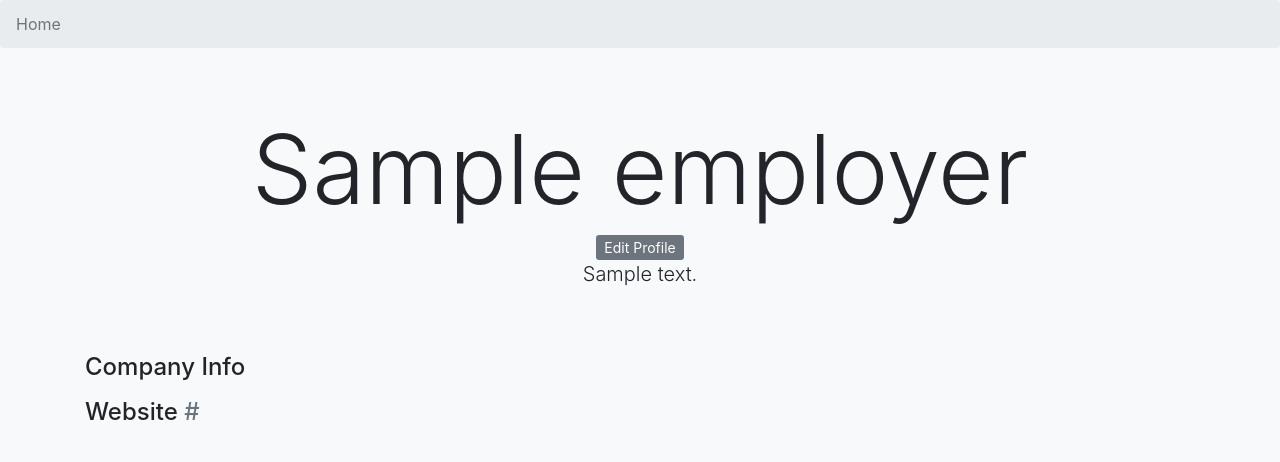
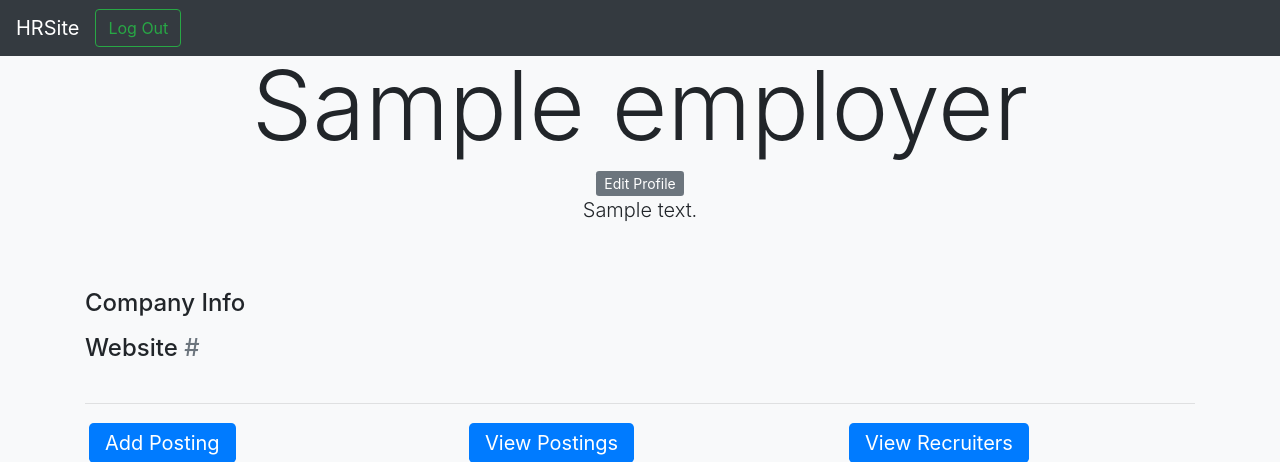
Before and after one commit to 11ajc11/SoftwareProjects, a Django app: page /company/cadmin_landing/ in a window 1280 px wide. Shown: the top 462 px of the page. Run offline with Django 3.2, Linux system fonts and the light colour scheme; a user stored in the database is signed in; tables that the repository leaves empty hold one stand-in row (values such as "Sample post"); some libraries are stand-ins or nearby versions.

Commit message:
- Added logout functionality to candidate (edited views.py, urls.py, candidate_landing.html) - Added logout functionality to company (edited views.py, urls.py, cadmin_landing.html)

```diff
--- a/employment_portal/candidates/urls.py
+++ b/employment_portal/candidates/urls.py
@@ -14,5 +14,5 @@ urlpatterns = [
     url(r'^candidate_solicit/', core_views.candidate_solicit, name='candidate_solicit'),
     url(r'^candidate_offers/', core_views.candidate_offers, name='candidate_offers'),
     url(r'^candidateeditprofile/', core_views.candidateeditprofileview, name='candidateeditprofile'),
-    url(r'^candidate_logout/', core_views.candidate_logout, name='candidate_logout'),
+    url(r'^', core_views.candidate_logout, name='candidate_logout'),
 ]
--- a/employment_portal/company/urls.py
+++ b/employment_portal/company/urls.py
@@ -11,4 +11,5 @@ urlpatterns = [
     url(r'^cadmin_edit_recruiter/', core_views.cadmin_edit_recruiter, name='cadmin_edit_recruiter'),
     url(r'^cadmin_view_postings/', core_views.cadmin_view_postings, name='cadmin_view_postings'),
     url(r'^cadmin_view_recruiters/', core_views.cadmin_view_recruiters, name='cadmin_view_recruiters'),
+    url(r'^', core_views.cadmin_logout, name='cadmin_logout'),
 ]
--- a/employment_portal/company/views.py
+++ b/employment_portal/company/views.py
@@ -1,4 +1,5 @@
 from django.shortcuts import render,redirect
+from django.contrib.auth import logout
 from django.contrib import messages
 from django.views.generic.edit import FormView
 from .forms import CompanyForm, AddPostingForm,AddRecruiterForm
@@ -137,3 +138,7 @@ def cadmin_view_recruiters(request):
     recruiter_list=Recruiter.objects.filter(Employer_Name__user_id=uid)
     context={'recruiter_list':recruiter_list}
     return render(request, 'cadmin_view_recruiters.html',context)
+
+def cadmin_logout(request):
+    logout(request)
+    return render(request, 'index.html')
--- a/employment_portal/home/urls.py
+++ b/employment_portal/home/urls.py
@@ -5,6 +5,5 @@ from . import views
 
 app_name = 'home'
 urlpatterns = [
-    url(r'^$', views.IndexView.as_view(), name='index'),
-    url(r'^home', views.IndexView.as_view(), name='index'),
+    url(r'^$', views.index, name='index'),
 ]
--- a/employment_portal/templates/cadmin_landing.html
+++ b/employment_portal/templates/cadmin_landing.html
@@ -15,13 +15,23 @@
     <!-- Custom styles for this template -->
     <link href="GeneralStyle.css" rel="stylesheet">
   </head>
-<nav aria-label="breadcrumb">
+<!--<nav aria-label="breadcrumb">
   <ol class="breadcrumb">
     <li class="breadcrumb-item active" aria-current="page">Home</li>
   </ol>
-</nav>
+</nav>-->
   <body class="bg-light">
-
+          <!-- Fixed navbar -->
+        <nav class="navbar navbar-expand-md navbar-dark fixed-top bg-dark">
+            <a class="navbar-brand" href="#">HRSite</a>
+            <button class="navbar-toggler" type="button" data-toggle="collapse" data-target="#navbarCollapse" aria-controls="navbarCollapse"
+                aria-expanded="false" aria-label="Toggle navigation">
+                <span class="navbar-toggler-icon"></span>
+            </button>
+            <div class="collapse navbar-collapse" id="navbarCollapse">
+               <a class="btn btn-outline-success my-2 my-sm-0" href="{% url 'company:cadmin_logout' %}">Log Out</a>
+            </div>
+        </nav>
     <div class="container">
       <div class="py-5 text-center">
 
```
Also changed, not shown: employment_portal/candidates/views.py (+5 -3 lines), employment_portal/home/views.py (+2 -11 lines), 1 other file.
